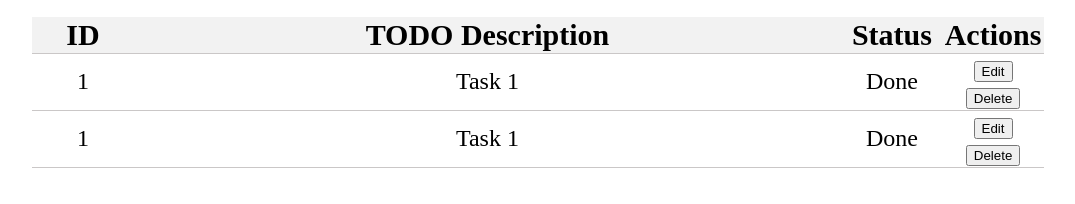
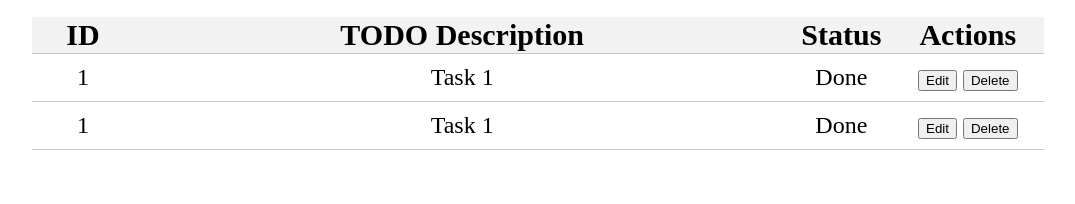
Before and after one commit to Abdalrhman-Mohammad/todo, a plain HTML site: page index.html in a window 1280 px wide. Shown: the part 180-384 px from the top of the page, without its empty margins (102-1177 px from the left). Drawn offline with Linux system fonts and the light colour scheme.

Commit message:
Edit the Actions width

```diff
--- a/style.css
+++ b/style.css
@@ -61,13 +61,13 @@ header h1 {
   width: 10%;
 }
 #description {
-  width: 70%;
+  width: 65%;
 }
 #status {
   width: 10%;
 }
 #actions {
-  width: 10%;
+  width: 15%;
 }
 #show-tasks tbody td {
   height: 45px;
```
